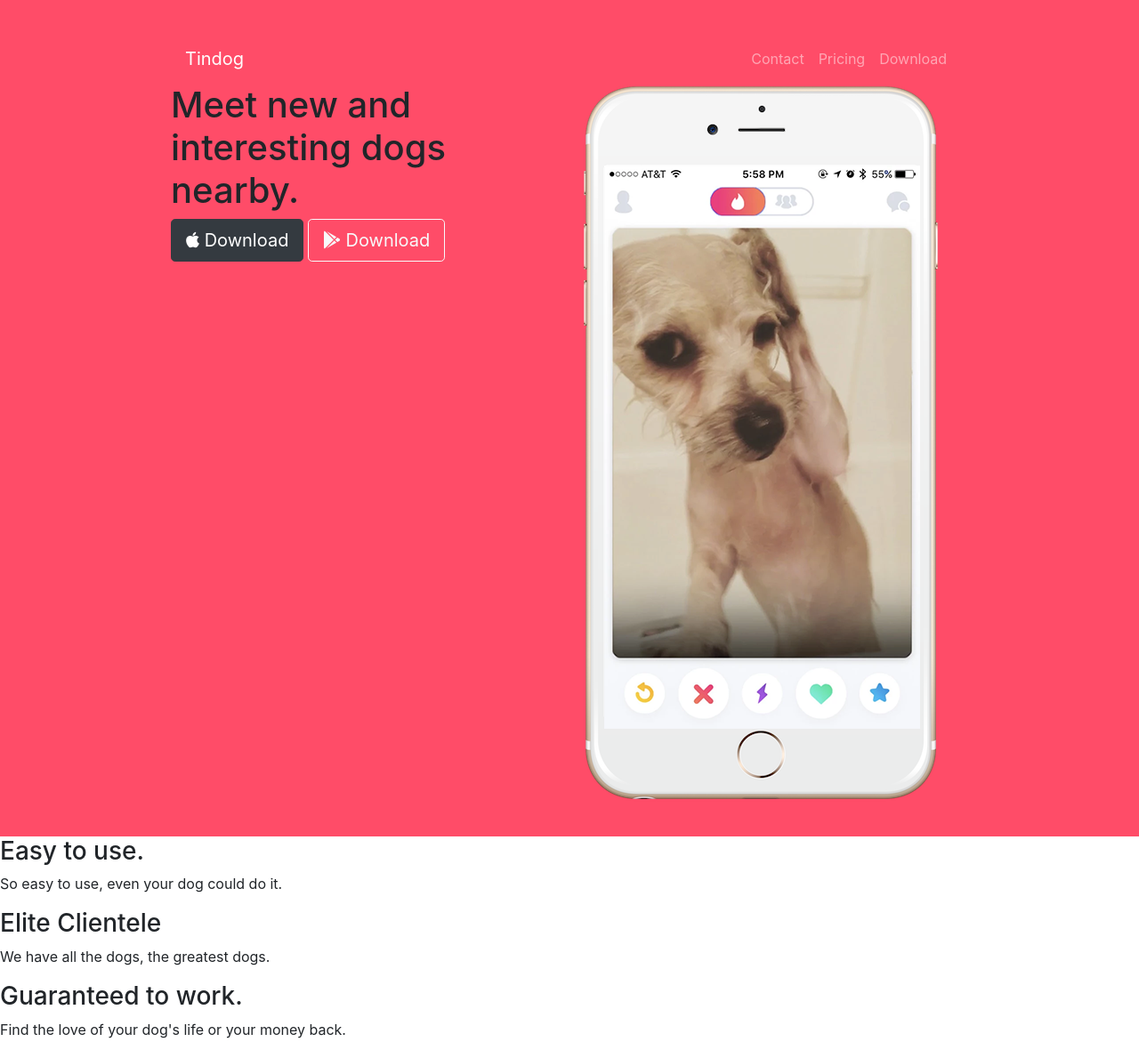
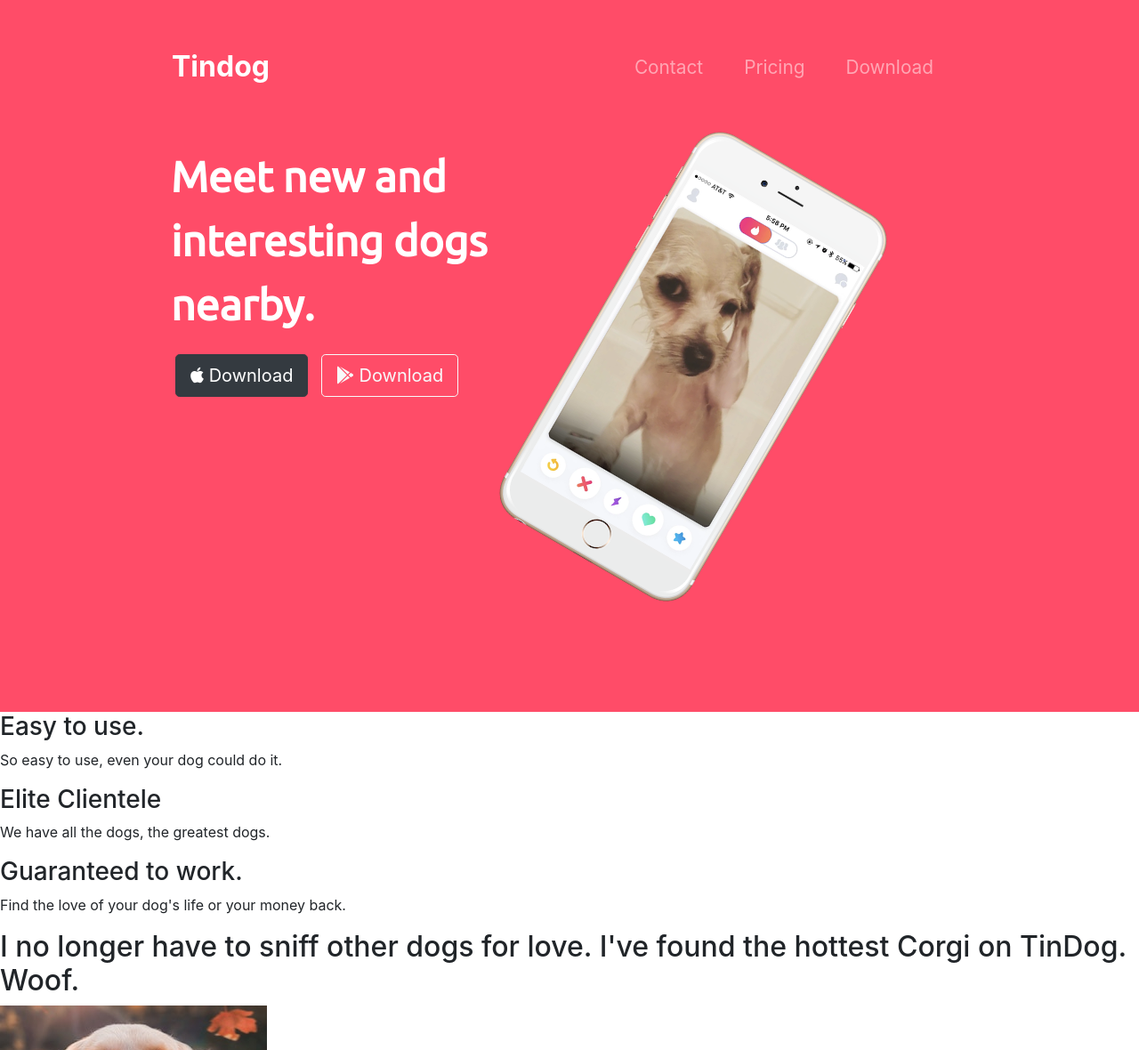
Before and after one commit to Sourav61/Angela-Yu-Web-Dev-Bootcamp, a PHP site: page /TinDog-Start-master/index.html in a window 1280 px wide. Shown: the top 1180 px of the page at 89% size. Run offline with PHP 8.4, Linux system fonts and the light colour scheme; some libraries are stand-ins or nearby versions.

Commit message:
Tried Bootstrap Challenge 76

```diff
--- a/Bootstrap/TinDog-Start-master/css/styles.css
+++ b/Bootstrap/TinDog-Start-master/css/styles.css
@@ -2,12 +2,39 @@
   background-color: #ff4c68;
 }
 
+.btn {
+  margin: 0 5px;
+}
+
 .container-fluid {
   padding: 3% 15%;
+  height: 50rem;
 }
 
-.h1 {
-  font-family: "Montserrat-black";
+h1 {
+  font-family: "Ubuntu";
   font-size: 3rem;
   line-height: 1.5;
+  color: white;
+  margin: 50px auto 20px;
+  font-weight: bolder;
 }
+
+.navbar-brand {
+  font-size: 2rem;
+  font-weight: bold;
+  position: relative;
+  right: 15px;
+}
+
+.nav-link {
+  font-size: 1.3rem;
+  margin: 0 15px;
+}
+
+.rotate {
+  background-color: inherit;
+  height: 500px;
+  margin: 50px auto 10px;
+  transform: rotate(30deg);
+}
--- a/Bootstrap/TinDog-Start-master/index.html
+++ b/Bootstrap/TinDog-Start-master/index.html
@@ -50,7 +50,7 @@
           <button class="btn btn-outline-light btn-lg" type="button"><i class="fab fa-google-play"></i> Download</button>
         </div>
         <div class="col-lg-6">
-          <img src="images/iphone6.png" alt="iphone-mockup">
+          <img class="rotate" src="images/iphone6.png" alt="iphone-mockup">
         </div>
       </div>
     </div>
```
